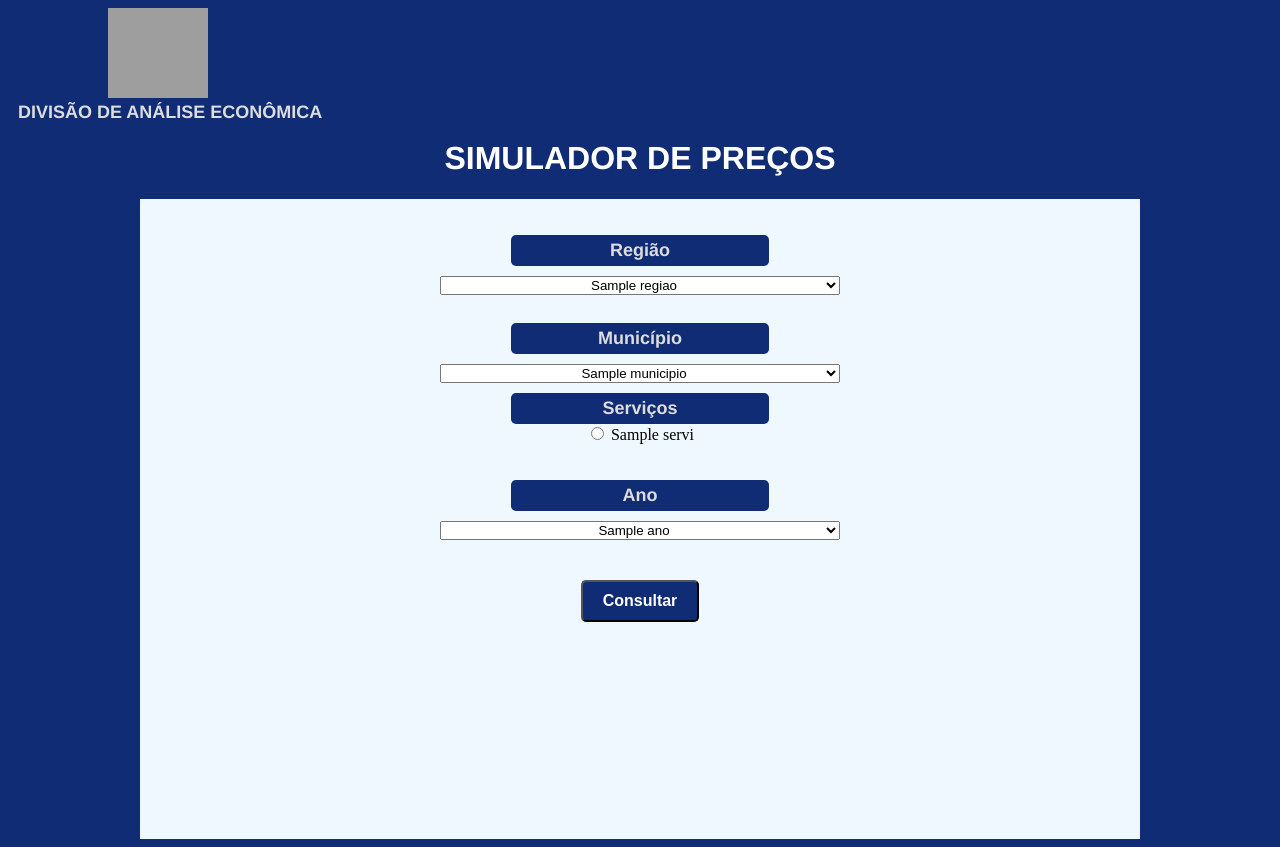
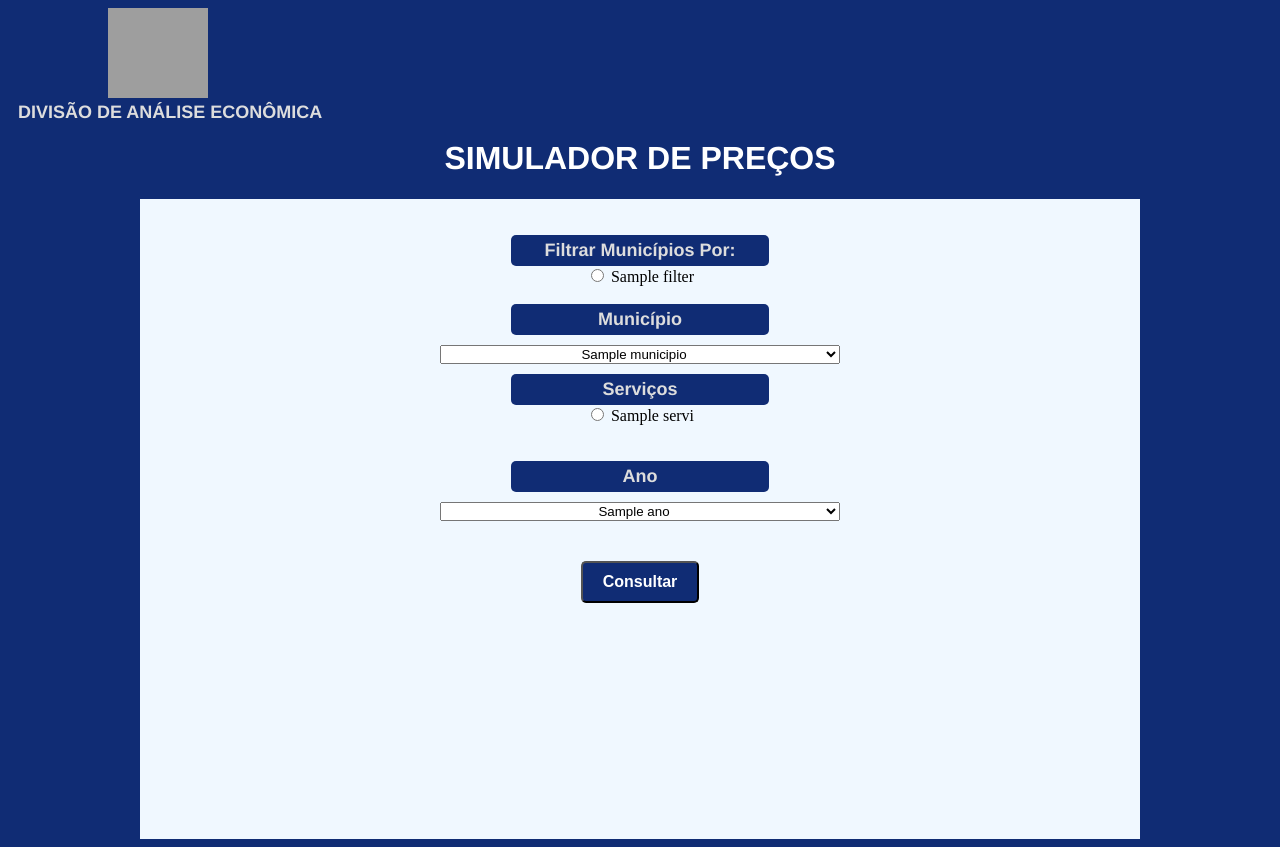
Before and after one commit to Lu4nL1ma/dae_systems, a Django app: template dae_sys/dae_web_sys/templates/index.html in a window 1280 px wide. Run offline with Django 5.2, Linux system fonts and the light colour scheme; the template is opened without the code that fills it: most values are stand-ins (such as "Sample title", 1, 10 or a date in 2020); parts of the project's set-up code (start-up, migrations or seed data) failed here and were passed over; grey boxes are pictures that could not be loaded.

Commit message:
change_39

```diff
--- a/dae_sys/dae_sys/urls.py
+++ b/dae_sys/dae_sys/urls.py
@@ -22,6 +22,7 @@ urlpatterns = [
     path('', views.formulario, name='form'),
     path('admin/', admin.site.urls),
     path('custos/', views.cust_muni, name='custos'),
-    path('carregar-municipios/', views.carregar_municipios, name='reg_fil'),
+    path('carregar_por_regiao/', views.carregar_por_regiao, name='reg_fil'),
+   path('carregar_por_mesorregiao/', views.carregar_por_mesorregiao, name='mes_fil')
 
 ]
--- a/dae_sys/dae_web_sys/admin.py
+++ b/dae_sys/dae_web_sys/admin.py
@@ -10,7 +10,7 @@ class regiao(admin.ModelAdmin):
 
 @admin.register(models.regiao_municipio)
 class regiao_municipio(admin.ModelAdmin):
-    list_display = 'id', 'regiao', 'municipio'
+    list_display = 'id', 'meso','regiao', 'municipio'
     class Meta:
         verbose_name = "Município"
 
--- a/dae_sys/dae_web_sys/models.py
+++ b/dae_sys/dae_web_sys/models.py
@@ -9,6 +9,7 @@ class regiao(models.Model):
 
 
 class regiao_municipio(models.Model):
+    meso = models.CharField(max_length=40, default='')
     regiao = models.CharField(max_length=40, default='')
     municipio = models.CharField(max_length=40, default='')
 
--- a/dae_sys/dae_web_sys/static/css/style.css
+++ b/dae_sys/dae_web_sys/static/css/style.css
@@ -13,6 +13,13 @@ body h1{text-align: center;
         }
 
 .centro select{width: 400px;
+              text-align: center;
+              margin: 10px;
+              position: relative;
+              z-index: 1;
+                }
+
+.centro option{width: 400px;
               text-align: center;
               margin: 10px;
               position: relative;
@@ -214,3 +221,10 @@ body h1{text-align: center;
 .cent input{
      text-align: center;
       }
+
+.cent2 {
+  justify-content: center;
+  align-items: center;
+  position: relative;
+  left: 290px;
+}
--- a/dae_sys/dae_web_sys/static/js/script.js
+++ b/dae_sys/dae_web_sys/static/js/script.js
@@ -4,7 +4,32 @@ document.getElementById('regiao').addEventListener('change', function() {
     const municipioSelect = document.getElementById('municipio');
 
     if (regiaoId) {
-        fetch(`/carregar-municipios/?regiao_id=${regiaoId}`)
+        fetch(`/carregar_por_regiao/?regiao_id=${regiaoId}`)
+            .then(response => response.json())
+            .then(data => {
+                municipioSelect.innerHTML = '';
+                data.forEach(municipio => {
+                    const option = document.createElement('option');
+                    option.value = municipio.municipio;
+                    option.textContent = municipio.municipio;
+                    municipioSelect.appendChild(option);
+                });
+                municipioSelect.disabled = false;
+            });
+    } else {
+        municipioSelect.innerHTML = '<option value="">Selecione um município</option>';
+        municipioSelect.disabled = true;
+    }
+});
+
+//por mesoregião
+
+document.getElementById('mesor').addEventListener('change', function() {
+    const mesorId = this.value;
+    const municipioSelect = document.getElementById('municipio');
+
+    if (mesorId) {
+        fetch(`/carregar_por_mesorregiao/?meso_id=${mesorId}`)
             .then(response => response.json())
             .then(data => {
                 municipioSelect.innerHTML = '';
@@ -59,3 +84,33 @@ document.addEventListener("DOMContentLoaded", function() {
         });
     });
 });
+
+
+//carregar o tipo de filtro
+
+document.addEventListener("DOMContentLoaded", function() {
+    const radios_filter = document.querySelectorAll('input[name="filter"]');
+    const mesor = document.getElementById('mesor');
+    const regiao = document.getElementById('regiao');
+
+    function atualizarExibicao() {
+        const filtroSelecionado = document.querySelector('input[name="filter"]:checked');
+        if (!filtroSelecionado) { // Nenhum filtro selecionado
+            mesor.style.display = "none";
+            regiao.style.display = "none";
+        } else if (filtroSelecionado.value === "Mesorregião") {
+            mesor.style.display = "block";
+            regiao.style.display = "none";
+        } else if (filtroSelecionado.value === "Região de Integração") {
+            regiao.style.display = "block";
+            mesor.style.display = "none";
+        }
+    }
+
+    radios_filter.forEach(radio => {
+        radio.addEventListener("change", atualizarExibicao);
+    });
+
+    // Esconde elementos no carregamento inicial, caso nenhum radio esteja selecionado
+    atualizarExibicao();
+});
--- a/dae_sys/dae_web_sys/templates/index.html
+++ b/dae_sys/dae_web_sys/templates/index.html
@@ -6,6 +6,7 @@
     <meta name="viewport" content="width=device-width, initial-scale=1.0">
     <title>DAE_SYSTEMS</title>
     <link rel="stylesheet" href="{% static 'css/style.css' %}">
+
 </head>
     <div>
     <body class="fundo">
@@ -19,15 +20,26 @@
         <form action="{% url "custos" %}" method="post">
 
             {% csrf_token %}
+            <label for=""> Filtrar Municípios Por: </label>
+            {% for f in filter %}
+                <input type="radio" name="filter" value="{{ f }}"> {{ f }}
+            {% endfor %}
 
-            <label for="regiao">Região</label>
-            <select id="regiao" name="regiao">
+            <br>
+
+            <select class="cent2" id="mesor" name="mesor">
+                {% for msr in meso %}
+                    <option value="{{ msr.mesorregiao }}">{{ msr.mesorregiao }}</option>
+                {% endfor %}
+            </select>
+
+            <select class="cent2" id="regiao" name="regiao">
                 {% for r in regioes %}
                     <option value="{{ r.regiao }}">{{ r.regiao }}</option>
                 {% endfor %}
             </select>
 
-            <br> <br>
+            <br>
 
             <label for="municipio">Município</label>
             <select id="municipio" name="municipio" >
@@ -36,11 +48,9 @@
                 {% endfor %}
             </select>
 
-        <script src="{% static 'js/script.js' %}" ></script>
+                    <label for=""> Serviços </label>
 
-        <label for=""> Serviços </label>
-
-        {% for s in servi %}
+                    {% for s in servi %}
                         <input type="radio" name="servico" value="{{ s }}"> {{ s }}
                     {% endfor %}
 
@@ -54,9 +64,6 @@
                     <input type="text" name="mb_link" class="cent" id="extraInput4" style="display: none;">
                       </div>
 
-
-
-
                   <br> <br>
 
                   <label for=""> Ano </label>
@@ -65,6 +72,8 @@
                     <option value="{{a}}">{{a}}</option>
                     {% endfor %}
                   </select>
+
+                  <script src="{% static 'js/script.js' %}" ></script>
 
                   <br>
 
```
Also changed, not shown: dae_sys/dae_web_sys/tests.py (+39 -32 lines), dae_sys/dae_web_sys/views.py (+15 -8 lines), dae_sys/dae_web_sys/migrations/0005_regiao_municipio_meso.py (added), dae_sys/db.sqlite3, 4 other files.
